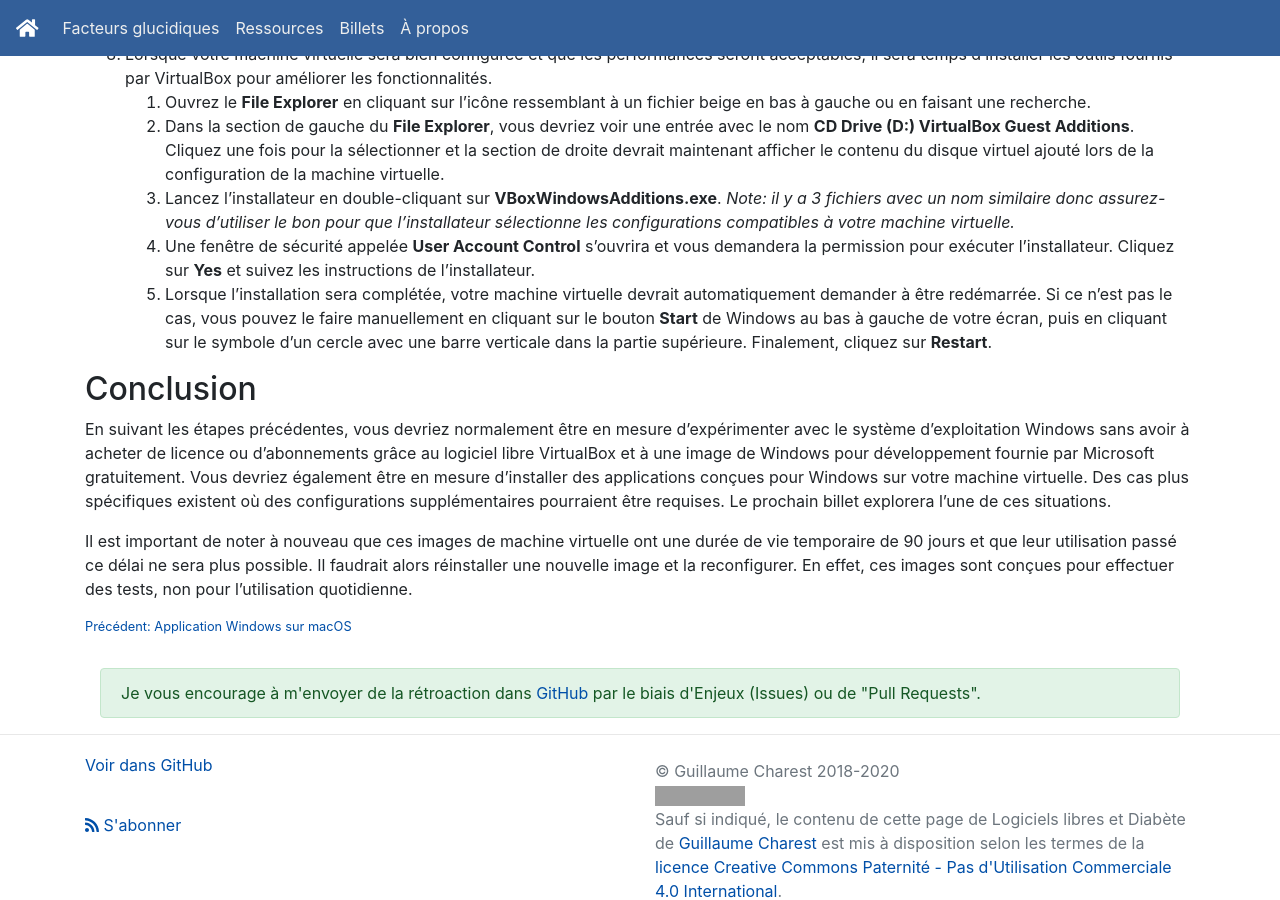
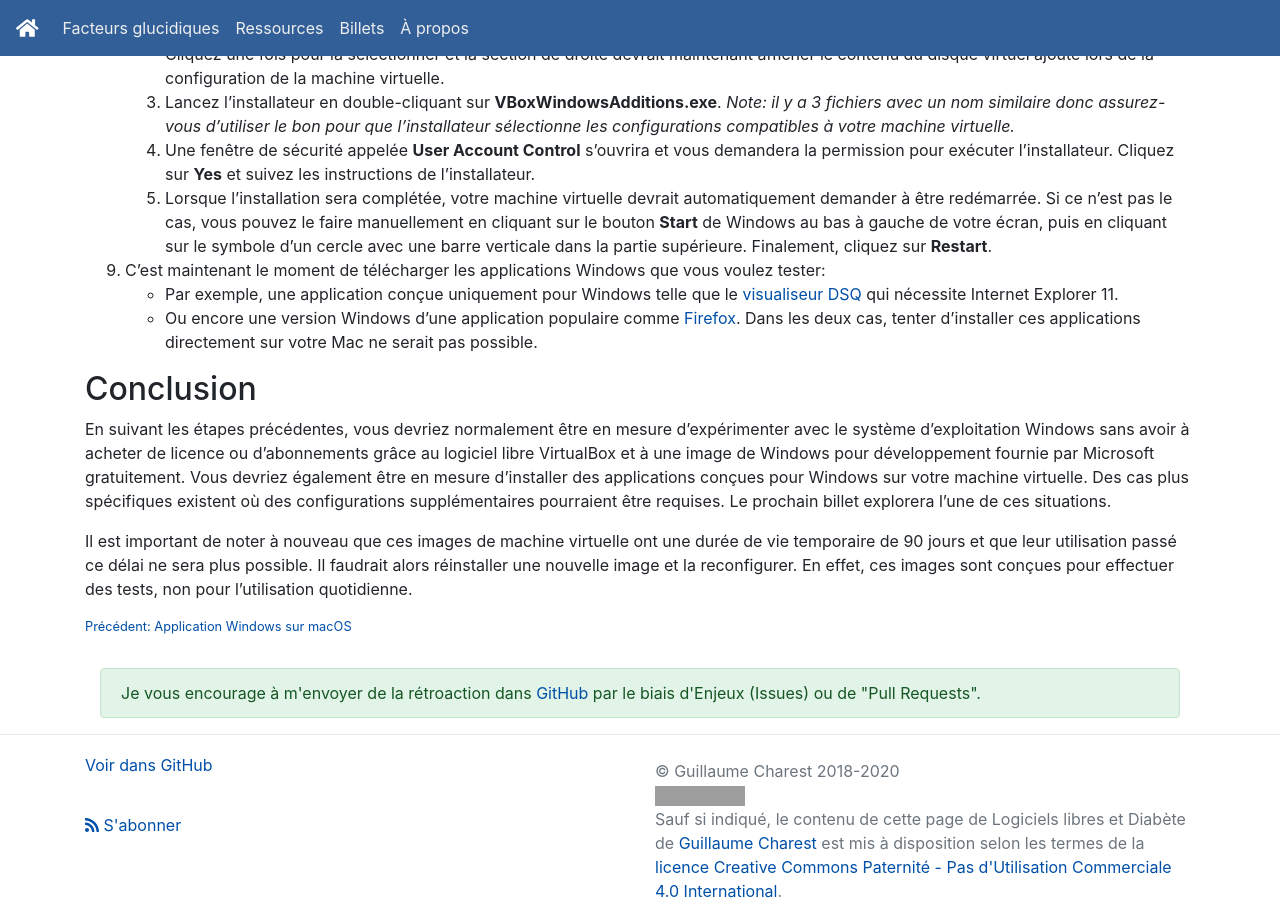
Before and after one commit to gcharest/gcharest.github.io, a Jekyll site: the page built from _posts/fr/2022-01-06-installer-virtualbox-macos.md, in a window 1280 px wide and 900 px high, scrolled down 3454 px. Built offline with Jekyll 4.4.1, drawn with Linux system fonts in a browser that asks for light colours; nearby versions of some CDN libraries; some of the changed text lies outside the part shown; grey boxes are pictures that could not be loaded.

Commit message:
Move apps download section

```diff
--- a/_posts/fr/2022-01-06-installer-virtualbox-macos.md
+++ b/_posts/fr/2022-01-06-installer-virtualbox-macos.md
@@ -138,6 +135,10 @@ Pour ajouter une langue, vous pouvez suivre ces instructions (en [anglais](https
    Cliquez sur **Yes** et suivez les instructions de l'installateur.
    1. Lorsque l'installation sera complétée, votre machine virtuelle devrait automatiquement demander à être redémarrée. Si ce n'est pas le cas, vous pouvez le faire manuellement en cliquant sur le bouton **Start** de Windows au bas à gauche de votre écran, puis en cliquant sur le symbole d'un cercle avec une barre verticale dans la partie supérieure.
    Finalement, cliquez sur **Restart**.
+1. C'est maintenant le moment de télécharger les applications Windows que vous voulez tester:
+   - Par exemple, une application conçue uniquement pour Windows telle que le [visualiseur DSQ](http://www.ti.msss.gouv.qc.ca/DSQ-Documents-de-soutien/UtilitaireDSQ.aspx) qui nécessite Internet Explorer 11.
+   - Ou encore une version Windows d'une application populaire comme [Firefox](https://www.mozilla.org/fr/firefox/windows/).
+  Dans les deux cas, tenter d'installer ces applications directement sur votre Mac ne serait pas possible.
 
 ## Conclusion
 
```
Also changed, not shown: other parts of _posts/fr/2022-01-06-installer-virtualbox-macos.md (+0 -3 lines).
